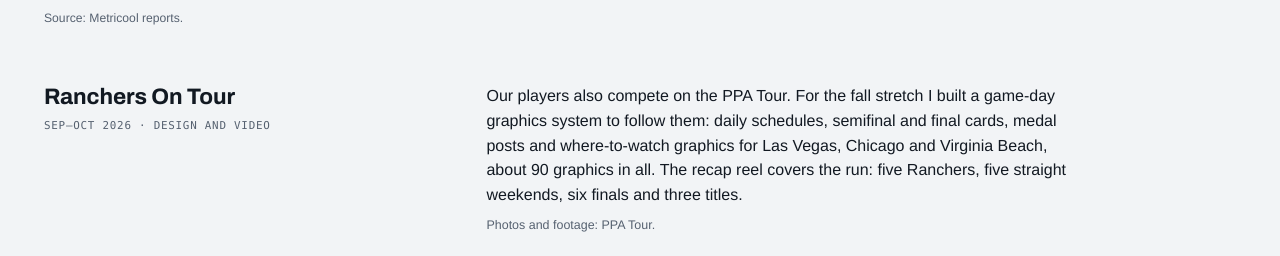
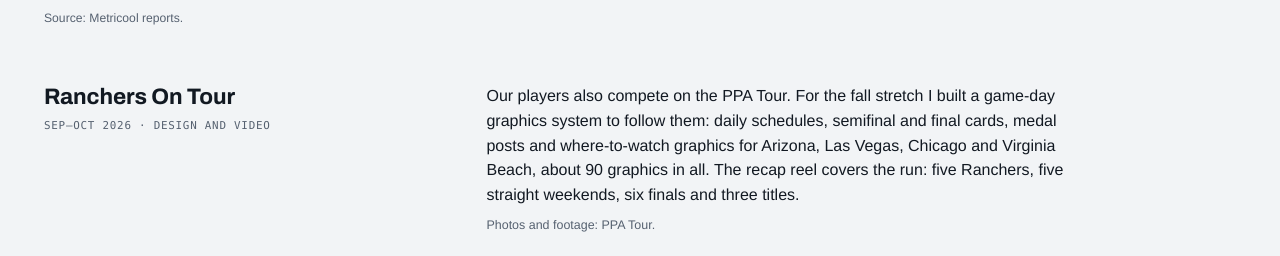
Before and after one commit to calebgarrard-source/calebgarrard-source.github.io, a plain HTML site: page index.html in a window 1280 px wide. Shown: the part 1654-1910 px from the top of the page. Drawn offline with Linux system fonts and the light colour scheme; grey boxes are pictures that could not be loaded; a web font is replaced by a local one.

Commit message:
Name Arizona in the Ranchers On Tour event list

```diff
--- a/index.html
+++ b/index.html
@@ -371,7 +371,7 @@
         <div class="project-head">
           <div><h4>Ranchers On Tour</h4><span class="label when">Sep–Oct 2026 · Design and video</span></div>
           <div>
-            <p>Our players also compete on the PPA Tour. For the fall stretch I built a game-day graphics system to follow them: daily schedules, semifinal and final cards, medal posts and where-to-watch graphics for Las Vegas, Chicago and Virginia Beach, about 90 graphics in all. The recap reel covers the run: five Ranchers, five straight weekends, six finals and three titles.</p>
+            <p>Our players also compete on the PPA Tour. For the fall stretch I built a game-day graphics system to follow them: daily schedules, semifinal and final cards, medal posts and where-to-watch graphics for Arizona, Las Vegas, Chicago and Virginia Beach, about 90 graphics in all. The recap reel covers the run: five Ranchers, five straight weekends, six finals and three titles.</p>
             <p class="credit">Photos and footage: PPA Tour.</p>
           </div>
         </div>
```
